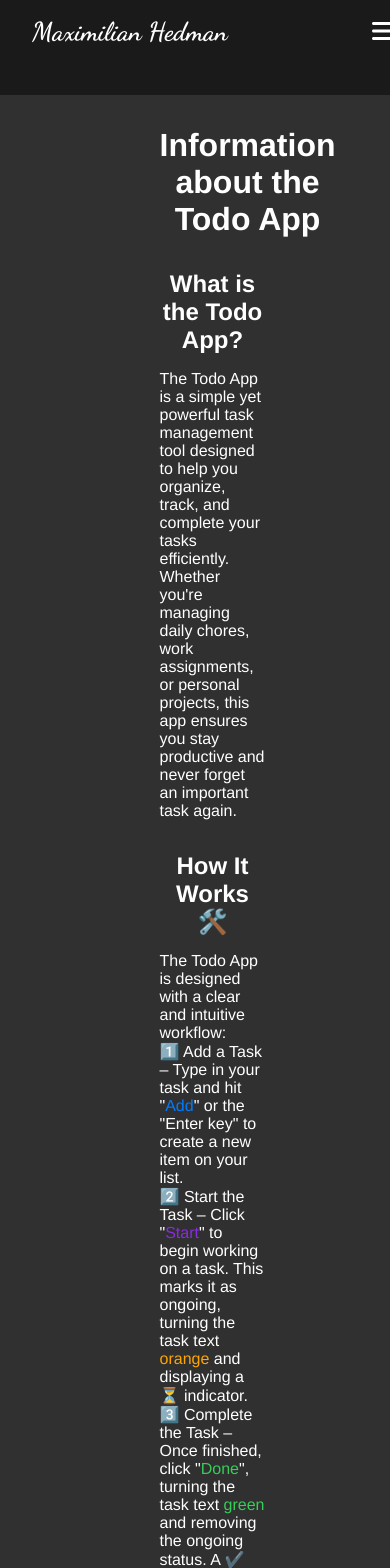
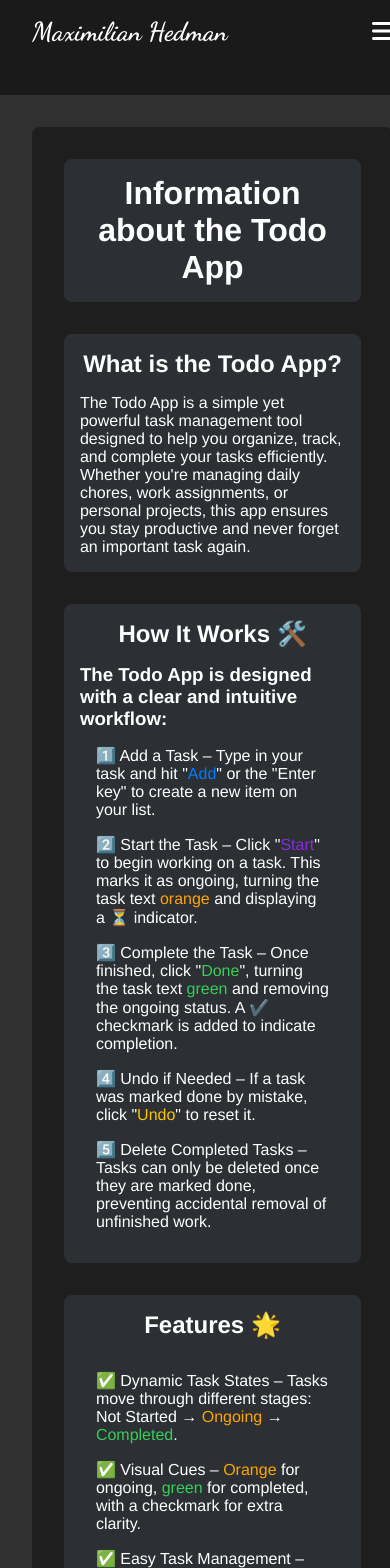
Before and after one commit to MaximilianHedman/Todo_List, a React (Vite) app in the folder vite-project/: page /about in a window 390 px wide. Shown: the top 1568 px of the page. Built offline with nearby package versions, Linux system fonts and the light colour scheme.

Commit message:
Somewhat fixed responsivness for about page

```diff
--- a/vite-project/src/pages/About/About.jsx
+++ b/vite-project/src/pages/About/About.jsx
@@ -13,10 +13,8 @@ const About = () => {
             </section>
             <section className='about-section'>
                 <h2>How It Works 🛠️</h2>
-                <p>
-                    The Todo App is designed with a clear and intuitive workflow:
-                </p>
-                <ol>
+                <h3>The Todo App is designed with a clear and intuitive workflow:</h3>
+                <ul>
                     <li>
                         <p> 1️⃣ Add a Task – Type in your task and hit "<span className='add-color'>Add</span>" or the "Enter key" to create a new item on your list.</p>
                     </li>
@@ -32,7 +30,7 @@ const About = () => {
                     <li>
                         <p> 5️⃣ Delete Completed Tasks – Tasks can only be deleted once they are marked done, preventing accidental removal of unfinished work.</p>
                     </li>
-                </ol>
+                </ul>
             </section>
             <section className='about-section'>
                 <h2>Features 🌟</h2>
--- a/vite-project/src/pages/About/About.scss
+++ b/vite-project/src/pages/About/About.scss
@@ -4,10 +4,12 @@
     display: flex;
     flex-direction: column;
     align-items: center;
-    width: 40%;
-    margin: auto;
+    width: 85%;
+    margin: 2rem auto;
     gap: 2rem;
     padding: 2rem;
+    border-radius: .5rem;
+    background-color: #1e1e1e;
 
     h1, h2 {
         text-align: center;
@@ -22,12 +24,15 @@
         padding-bottom: 1rem;
     }
 
-    .about-section, ol, ul {
+    .about-section, ul {
         display: flex;
         flex-direction: column;
         align-items: flex-start;
         list-style: none;
         width: 100%;
+        padding: 1rem;
+        border-radius: .5rem;
+        background-color: #2c2f33;
 
         .add-color {
             color: colors.$about-add-color;
@@ -51,4 +56,8 @@
             color: colors.$about-delete-color;
         }
     }
+
+    @media (min-width: 1440px) {
+        width: 50%;
+    }
 }
```
